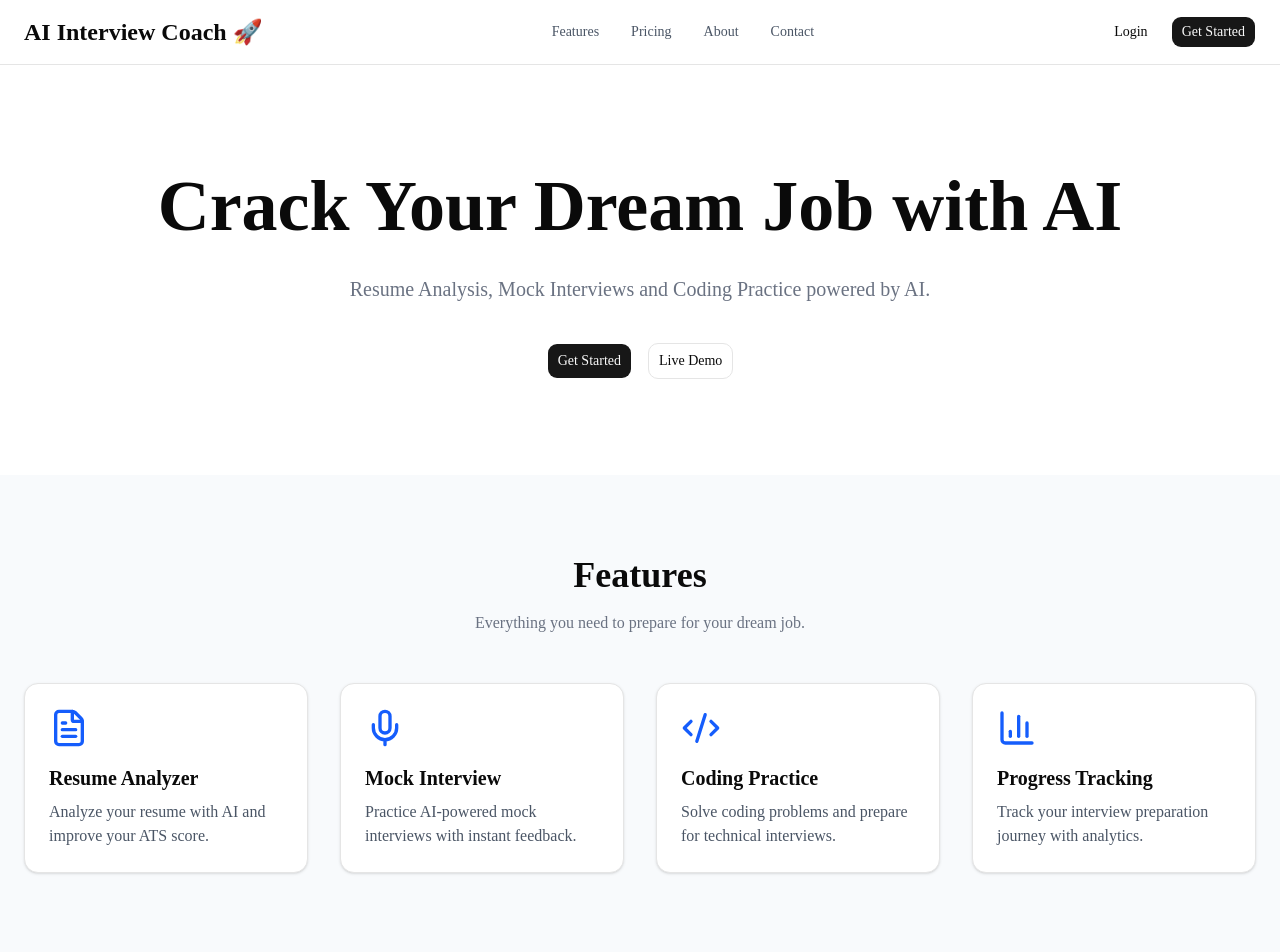
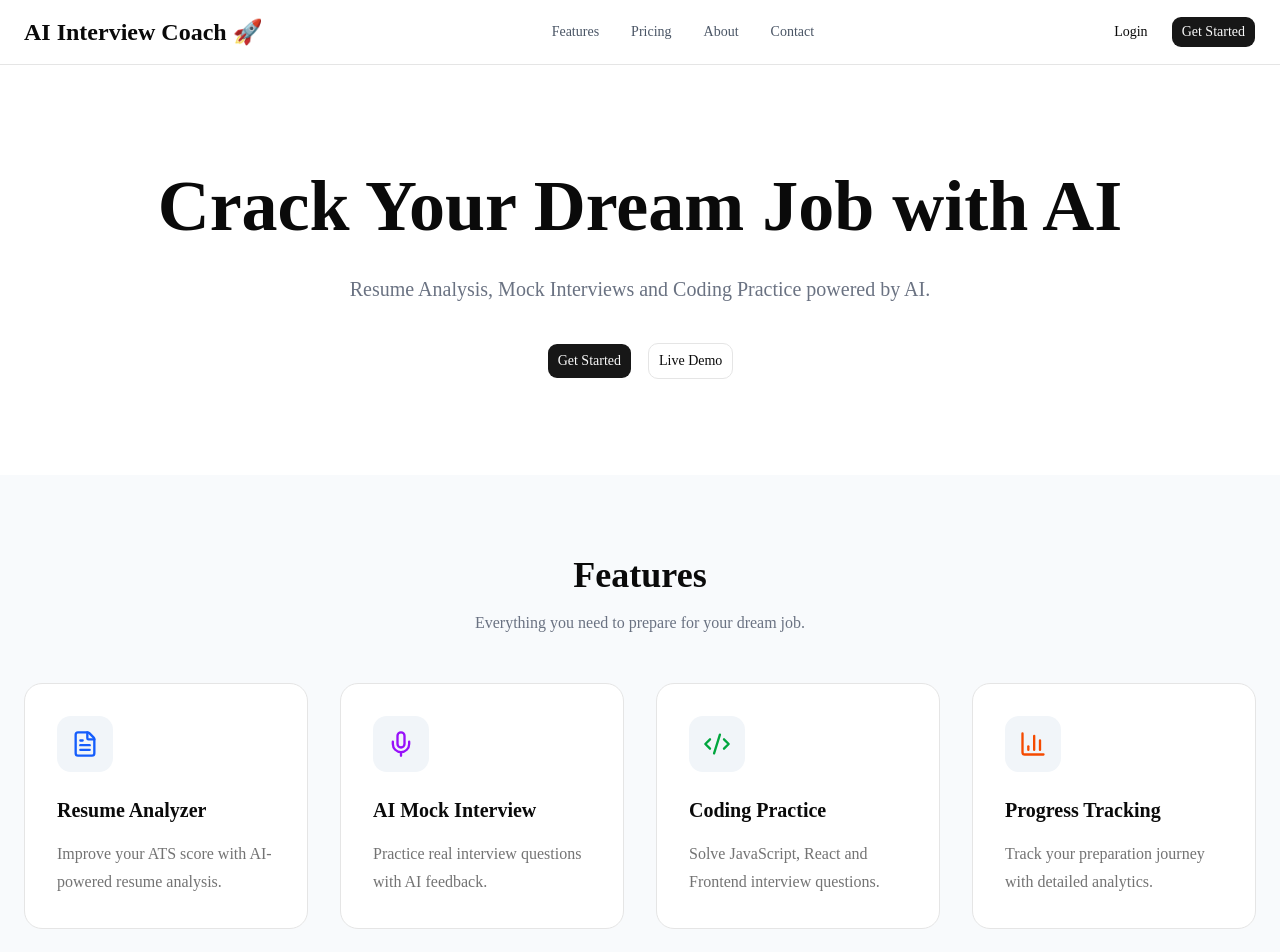
Before and after one commit to raj19940721/ai-interview-coach, a Next.js app: page / in a window 1280 px wide. Shown: the top 952 px of the page. Built offline with nearby package versions, Linux system fonts and the light colour scheme.

Commit message:
feat: add feature cards

```diff
--- a/src/components/landing/Features.tsx
+++ b/src/components/landing/Features.tsx
@@ -1,31 +1,9 @@
-import { FileText, Mic, Code2, BarChart3 } from "lucide-react";
-
-const features = [
-  {
-    title: "Resume Analyzer",
-    description: "Analyze your resume with AI and improve your ATS score.",
-    icon: FileText,
-  },
-  {
-    title: "Mock Interview",
-    description: "Practice AI-powered mock interviews with instant feedback.",
-    icon: Mic,
-  },
-  {
-    title: "Coding Practice",
-    description: "Solve coding problems and prepare for technical interviews.",
-    icon: Code2,
-  },
-  {
-    title: "Progress Tracking",
-    description: "Track your interview preparation journey with analytics.",
-    icon: BarChart3,
-  },
-];
+import { FileText, Mic, Code2, BarChart3, ArrowUpRight } from "lucide-react";
+import { FEATURES } from "@/constants/features";
 
 export default function Features() {
   return (
-    <section className="py-20 px-6 bg-slate-50">
+    <section id="features" className="py-20 px-6 bg-slate-50">
       <div className="max-w-7xl mx-auto">
         <h2 className="text-4xl font-bold text-center">Features</h2>
 
@@ -34,19 +12,29 @@ export default function Features() {
         </p>
 
         <div className="grid gap-8 mt-12 md:grid-cols-2 lg:grid-cols-4">
-          {features.map((feature) => {
+          {FEATURES.map((feature) => {
             const Icon = feature.icon;
 
             return (
               <div
                 key={feature.title}
-                className="rounded-xl border bg-white p-6 shadow-sm hover:shadow-lg transition"
+                className="group rounded-2xl border bg-white p-8 transition-all duration-300 hover:-translate-y-2 hover:shadow-2xl"
               >
-                <Icon className="h-10 w-10 text-blue-600 mb-4" />
+                <div className="mb-6 flex h-14 w-14 items-center justify-center rounded-xl bg-slate-100 group-hover:bg-blue-50 transition">
+                  <Icon className={`h-7 w-7 ${feature.color}`} />
+                </div>
 
-                <h3 className="text-xl font-semibold">{feature.title}</h3>
+                <div className="mt-6 flex items-center justify-between">
+                  <h3 className="text-xl font-bold">{feature.title}</h3>
 
-                <p className="mt-2 text-gray-600">{feature.description}</p>
+                  <ArrowUpRight
+                    className="h-5 w-5 opacity-0 group-hover:opacity-100 group-hover:translate-x-1 transition"
+                  />
+                </div>
+
+                <p className="mt-4 leading-7 text-muted-foreground">
+                  {feature.description}
+                </p>
               </div>
             );
           })}
--- /dev/null
+++ b/src/constants/features.ts
@@ -0,0 +1,28 @@
+import { FileText, Mic, Code2, BarChart3 } from "lucide-react";
+
+export const FEATURES = [
+  {
+    title: "Resume Analyzer",
+    description: "Improve your ATS score with AI-powered resume analysis.",
+    icon: FileText,
+    color: "text-blue-600",
+  },
+  {
+    title: "AI Mock Interview",
+    description: "Practice real interview questions with AI feedback.",
+    icon: Mic,
+    color: "text-purple-600",
+  },
+  {
+    title: "Coding Practice",
+    description: "Solve JavaScript, React and Frontend interview questions.",
+    icon: Code2,
+    color: "text-green-600",
+  },
+  {
+    title: "Progress Tracking",
+    description: "Track your preparation journey with detailed analytics.",
+    icon: BarChart3,
+    color: "text-orange-600",
+  },
+];
```
